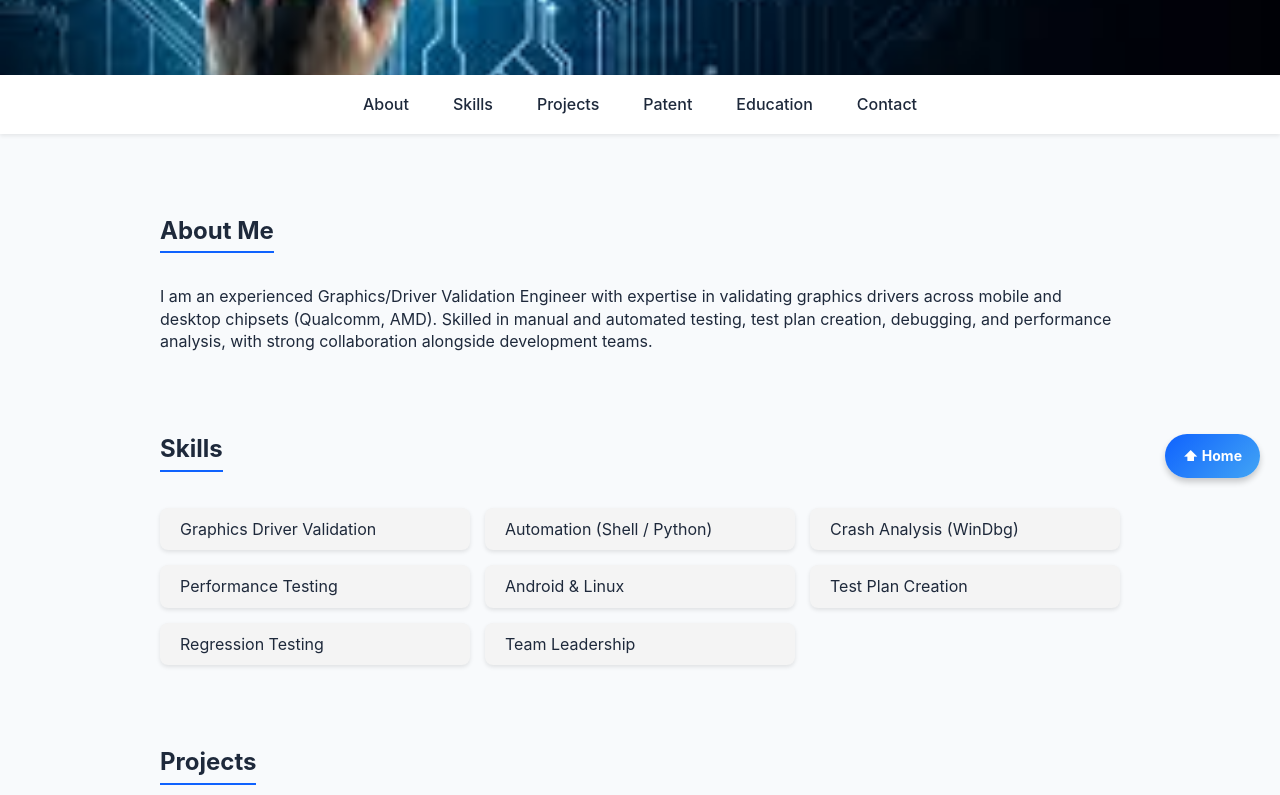
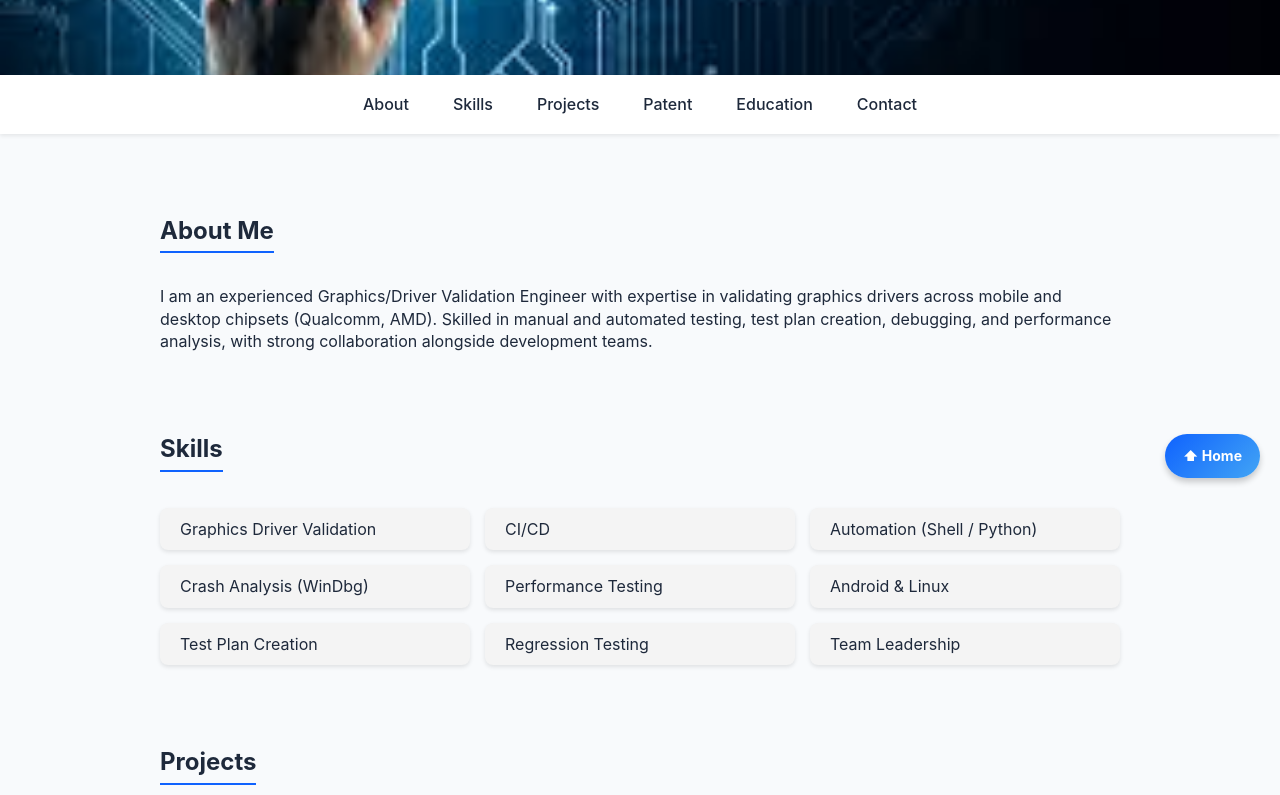
Before and after one commit to gaddamvarun27/myportfolio, a plain HTML site: page index.html in a window 1280 px wide. Shown: the part 302-1097 px from the top of the page. Drawn offline with Linux system fonts and the light colour scheme.

Commit message:
Update index.html

```diff
--- a/index.html
+++ b/index.html
@@ -172,6 +172,7 @@
     <h2>Skills</h2>
     <div class="skills">
       <div class="skill">Graphics Driver Validation</div>
+      <div class="skill">CI/CD</div>
       <div class="skill">Automation (Shell / Python)</div>
       <div class="skill">Crash Analysis (WinDbg)</div>
       <div class="skill">Performance Testing</div>
```
